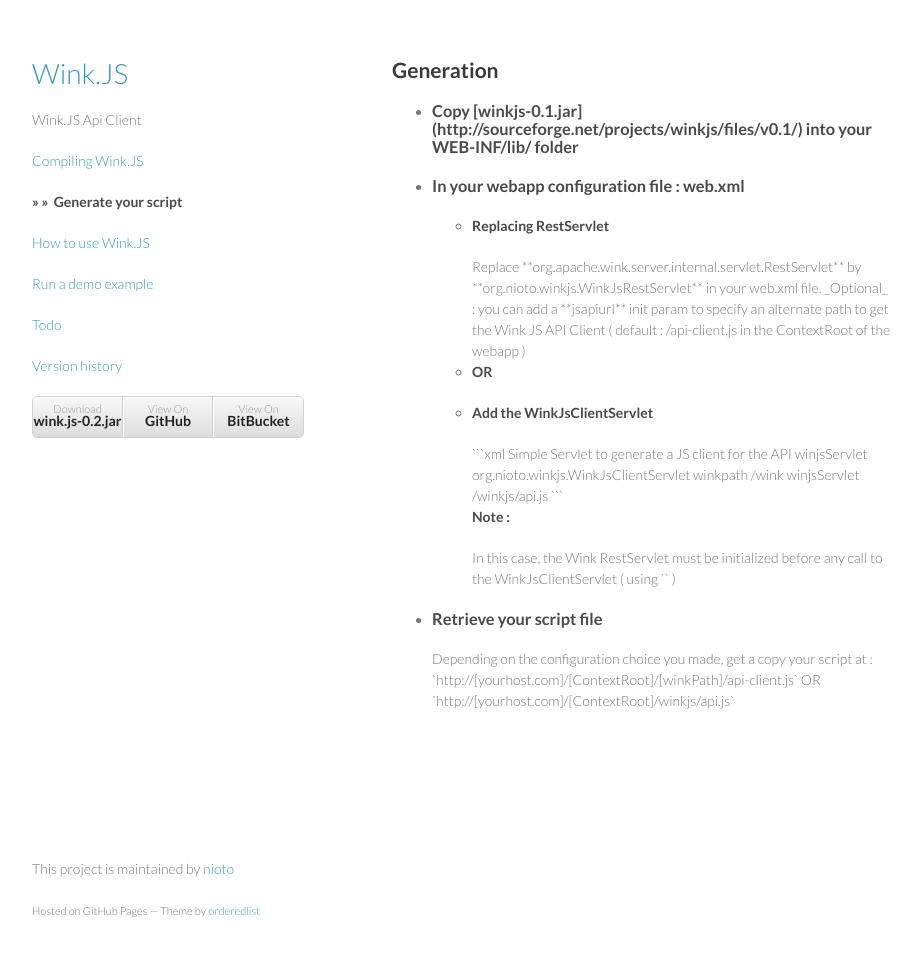
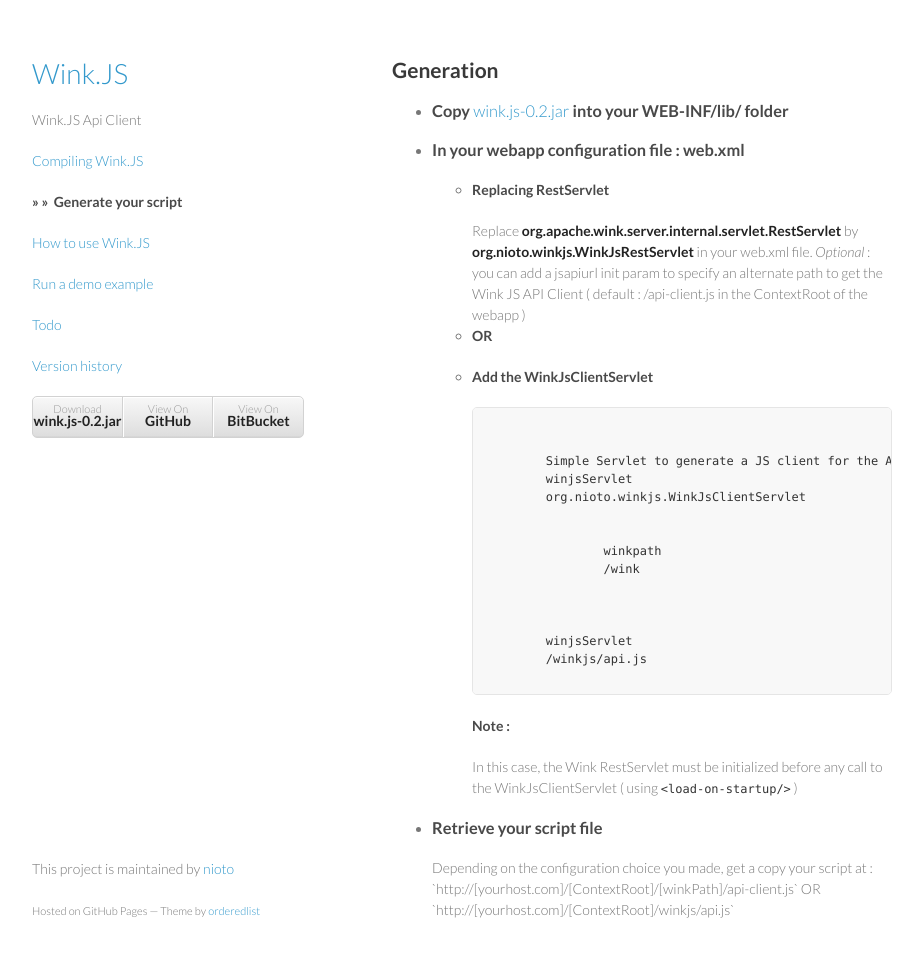
Before and after one commit to nioto/wink.js, a Jekyll site: the page built from install.md, in a window 1280 px wide and 990 px high. Shown: the top 957 px of the window, without its empty margins (178-1101 px from the left). Built offline with Jekyll 4.4.1, drawn with Linux system fonts in a browser that asks for light colours; Markdown is read by kramdown in place of the engine named in the settings.

Commit message:
update version

````diff
--- a/install.md
+++ b/install.md
@@ -7,21 +7,23 @@
 
 <ul>
 
-<li><h3>Copy [winkjs-0.1.jar](http://sourceforge.net/projects/winkjs/files/v0.1/) into your WEB-INF/lib/ folder</h3></li>
+<li><h3>Copy <a href="http://sourceforge.net/projects/winkjs/files/v0.2/">wink.js-0.2.jar</a> into your WEB-INF/lib/ folder</h3></li>
 
 <li><h3>In your webapp configuration file : web.xml</h3>
 <ul>
 <li><h4>Replacing RestServlet</h4>
- Replace **org.apache.wink.server.internal.servlet.RestServlet** by **org.nioto.winkjs.WinkJsRestServlet** in your web.xml file.
+ Replace <strong>org.apache.wink.server.internal.servlet.RestServlet</strong> by <strong>org.nioto.winkjs.WinkJsRestServlet</strong> in your web.xml file.
 
- _Optional_ : you can add a **jsapiurl** init param to specify an alternate path to get the Wink JS API Client ( default : /api-client.js in the ContextRoot of the webapp )
+<em>Optional</em> : you can add a <string>jsapiurl</string> init param to specify an alternate path to get the Wink JS API Client ( default : /api-client.js in the ContextRoot of the webapp )
 </li>
 
 <li><h4>OR</h4></li>
 
 <li><h4>Add the WinkJsClientServlet</h4>
 
-```xml
+<div class="highlight">
+<pre>
+<code class="xml language-xml" data-lang="xml">
 <servlet>
 	<description>Simple Servlet to generate a JS client for the API</description>
 	<servlet-name>winjsServlet</servlet-name>
@@ -36,10 +38,9 @@
 	<servlet-name>winjsServlet</servlet-name>
 	<url-pattern>/winkjs/api.js</url-pattern>
 </servlet-mapping>
-```
-
+</code></pre></div>
 <h4>Note :</h4>
-In this case, the Wink RestServlet must be initialized before any call  to the WinkJsClientServlet ( using  `<load-on-startup/>` )
+In this case, the Wink RestServlet must be initialized before any call  to the WinkJsClientServlet ( using  <code>&lt;load-on-startup/&gt;</code> )
 </li>
 </ul>
 </li>
````
